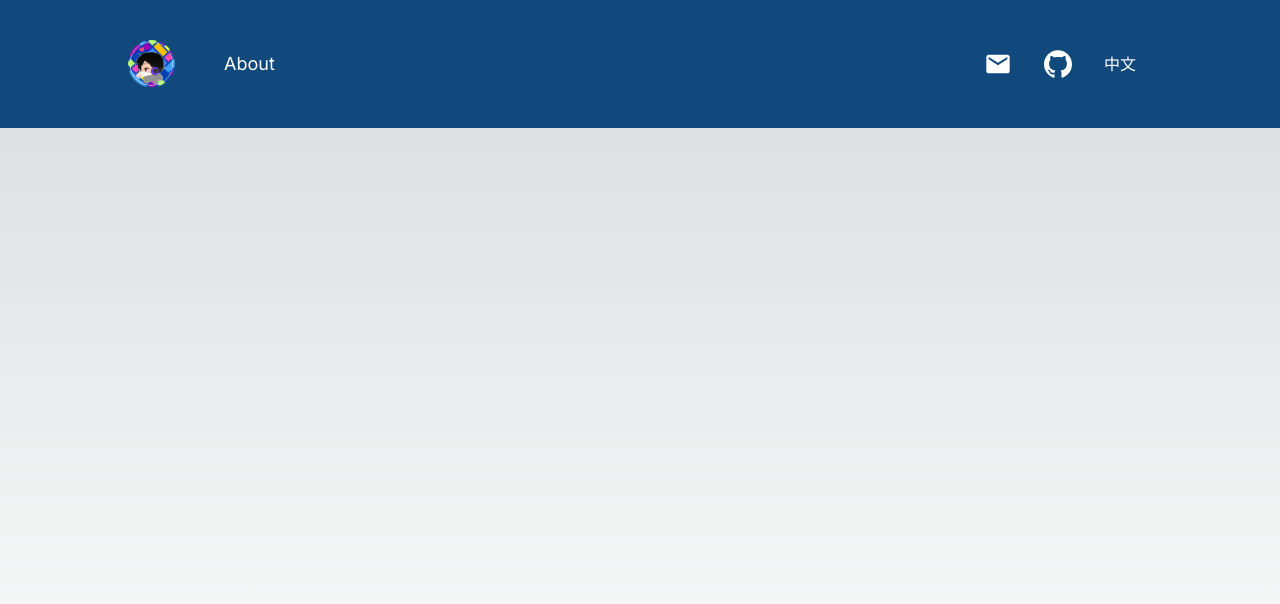
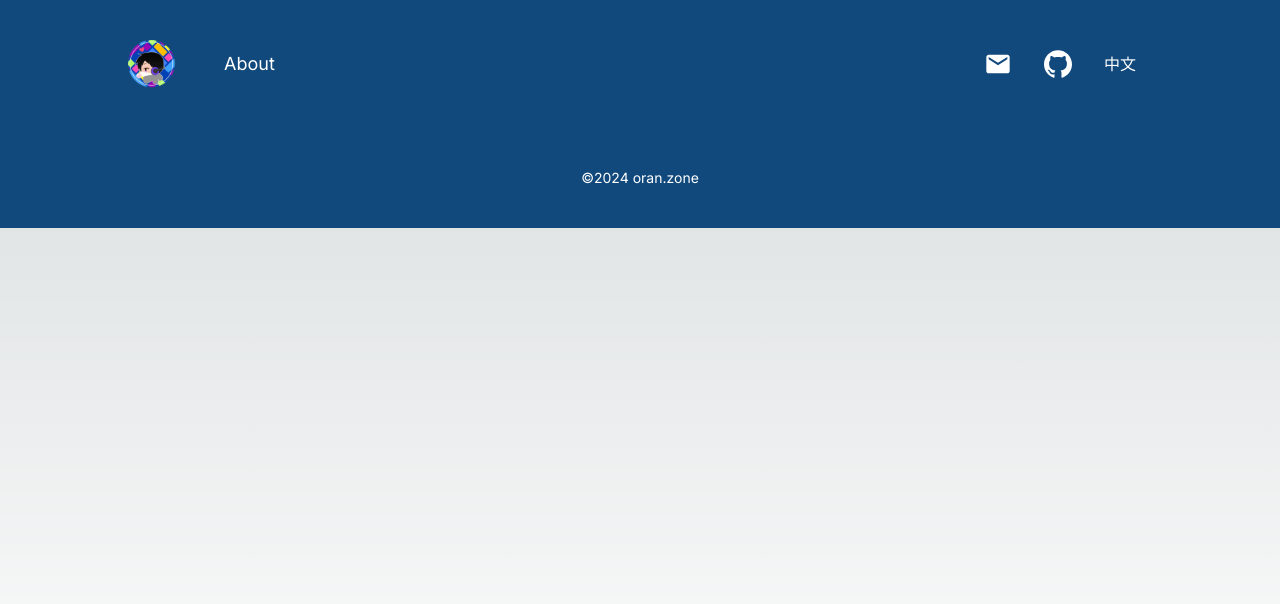
Before and after one commit to LixingSun/oran-web, a Next.js app: page / in a window 1280 px wide. Shown: the top 604 px of the page. Built offline with nearby package versions, Linux system fonts and the light colour scheme.

Commit message:
Init footer

```diff
--- /dev/null
+++ b/src/app/components/footer.js
@@ -0,0 +1,9 @@
+import Image from "next/image";
+
+export default function Footer() {
+  return (
+    <footer className="flex justify-center items-center px-32 py-10 bg-primary">
+      <div className="text-sm text-white">©2024 oran.zone</div>
+    </footer>
+  );
+}
--- a/src/app/page.js
+++ b/src/app/page.js
@@ -1,11 +1,13 @@
 import Image from "next/image";
 import Header from "./components/header" ;
+import Footer from "./components/footer";
 
 export default function Home() {
   return (
     <main className="min-h-screen pt-32">
       <Header />
 
+      <Footer />
     </main>
   );
 }
```
